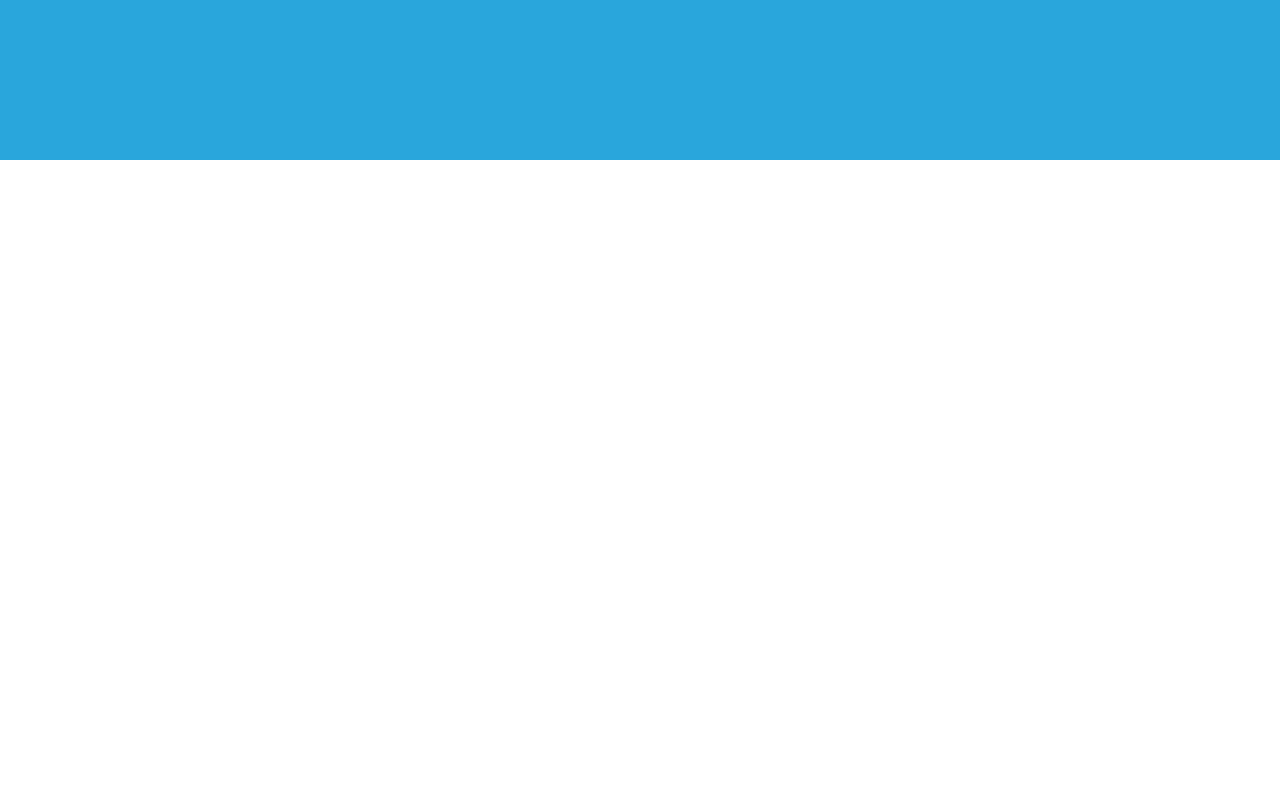
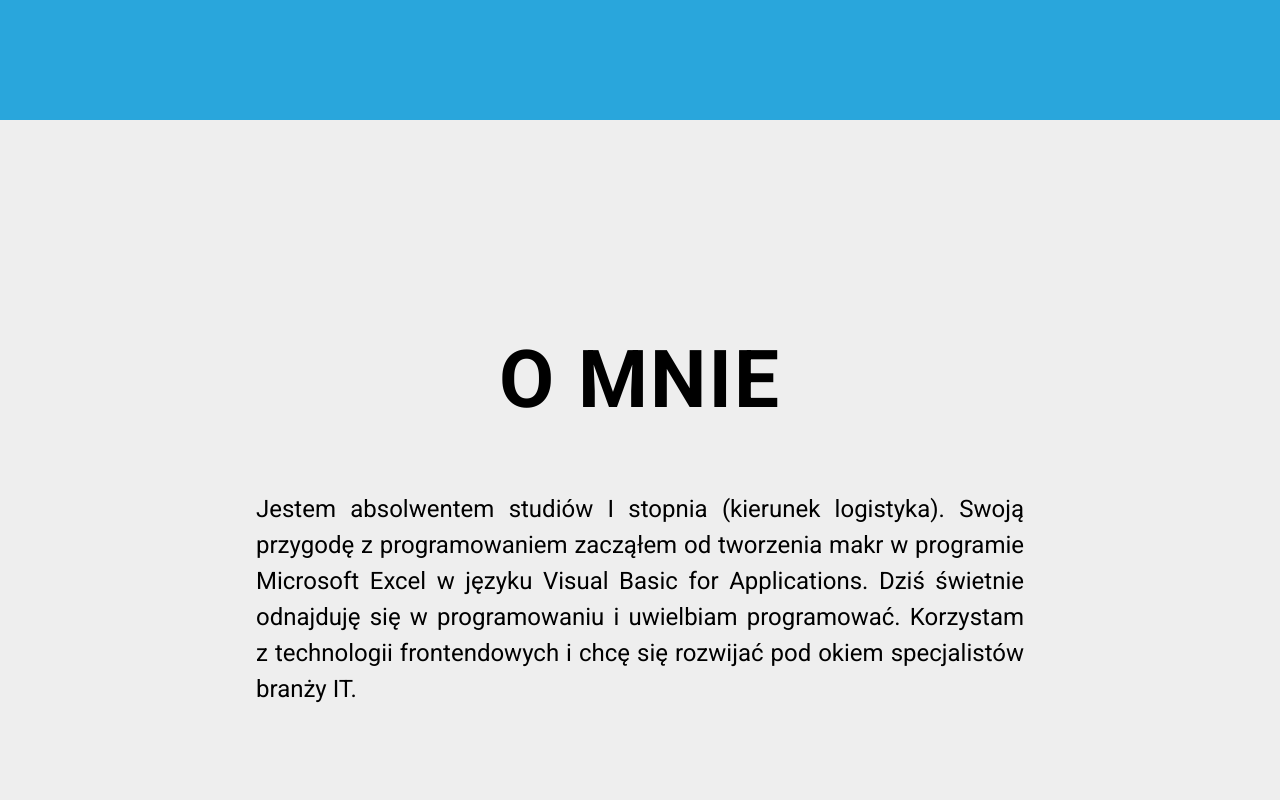
Before and after one commit to lukasz-brzozko/portfolio, a plain HTML site: page index.html in a window 1280 px wide. Shown: the part 680-1480 px from the top of the page. Drawn offline with Linux system fonts and the light colour scheme.

Commit message:
Add 'about' section and 'spacing' class to h tags
Added neccesary elements in HTML (container etc)

```diff
--- a/index.html
+++ b/index.html
@@ -6,16 +6,17 @@
   <meta name="viewport" content="width=device-width, initial-scale=1.0" />
   <meta http-equiv="X-UA-Compatible" content="ie=edge" />
   <title>Łukasz Brzózko</title>
+  <link href="https://fonts.googleapis.com/css?family=Roboto:400,700&amp;subset=latin-ext" rel="stylesheet">
   <link rel="stylesheet" href="css/style.css" />
 </head>
 
 <body>
   <header class="top-bar">
     <div class="bar-container">
-      <h2>Łukasz Brzózko</h2>
+      <h2 class="spacing">Łukasz Brzózko</h2>
       <nav class="menu">
         <ul class="menu-container">
-          <li class="menu-item"><a href="#">O mnie</a></li>
+          <li class="menu-item"><a href="#about">O mnie</a></li>
           <li class="menu-item"><a href="#">Projekty</a></li>
           <li class="menu-item"><a href="#">Kontakt</a></li>
         </ul>
@@ -25,11 +26,23 @@
 
   <header id="title">
     <div class="text-container">
-      <h1 class="name">Łukasz Brzózko</h1>
+      <h1 class="name spacing">Łukasz Brzózko</h1>
       <h2 class="subtitle">Junior Front-End Developer</h2>
     </div>
   </header>
-  <section id="about" class="section"></section>
+  <section id="about" class="section">
+    <div class="container">
+      <h3 class="about-subtitle spacing">O mnie</h3>
+      <p class="about-me">Jestem absolwentem studiów I stopnia (kierunek logistyka). Swoją przygodę
+        z&nbsp;programowaniem zacząłem od tworzenia makr w programie Microsoft Excel w języku
+        Visual Basic for Applications. Dziś świetnie odnajduję się w programowaniu i uwielbiam programować.
+        Korzystam z&nbsp;technologii frontendowych i chcę się rozwijać pod okiem
+        specjalistów
+        branży IT.
+      </p>
+
+    </div>
+  </section>
   <section id="projects" class="section"></section>
 
   <script src="script.js"></script>
--- /dev/null
+++ b/sass_components/_about.scss
@@ -0,0 +1,25 @@
+#about {
+    position: relative;
+    background-color: #eee;
+
+    .container {
+        position: absolute;
+        top: 50%;
+        left: 20%;
+        right: 20%;
+        transform: translateY(-50%);
+    }
+
+    .about-subtitle {
+        font-size: 10vh;
+        margin-bottom: 8vh;
+        text-align: center;
+        text-transform: uppercase;
+    }
+
+    .about-me {
+        font-size: 3vh;
+        text-align: justify;
+        line-height: 1.5;
+    }
+}
--- a/sass_components/_header.scss
+++ b/sass_components/_header.scss
@@ -17,7 +17,6 @@
         left: 15%;
         top: 45%;
         width: 70%;
-        // height: 50%;
         transform: translateY(-50%);
         text-transform: uppercase;
         color: #fff;
@@ -29,15 +28,20 @@
 
         .subtitle {
             font-size: 3vh;
+            letter-spacing: 1px;
         }
     }
 }
 
 .top-bar {
+    position: fixed;
+    top: 0;
+    left: 0;
     width: 100%;
     height: 5vh;
     background-color: #fff;
     text-transform: uppercase;
+    z-index: 1;
 
     .bar-container {
         @include flex-row-center;
--- a/style.scss
+++ b/style.scss
@@ -1,11 +1,15 @@
 body {
-    font-family: sans-serif;
+    font-family: 'Roboto', sans-serif;
 }
 
 a {
     display: block;
     text-decoration: none;
     color: #000;
+}
+
+.spacing {
+    letter-spacing: 2px;
 }
 
 * {
@@ -15,3 +19,4 @@ a {
 }
 
 @import './sass_components/header';
+@import './sass_components/about';
```
Also changed, not shown: css/style.css, 1 other file.
